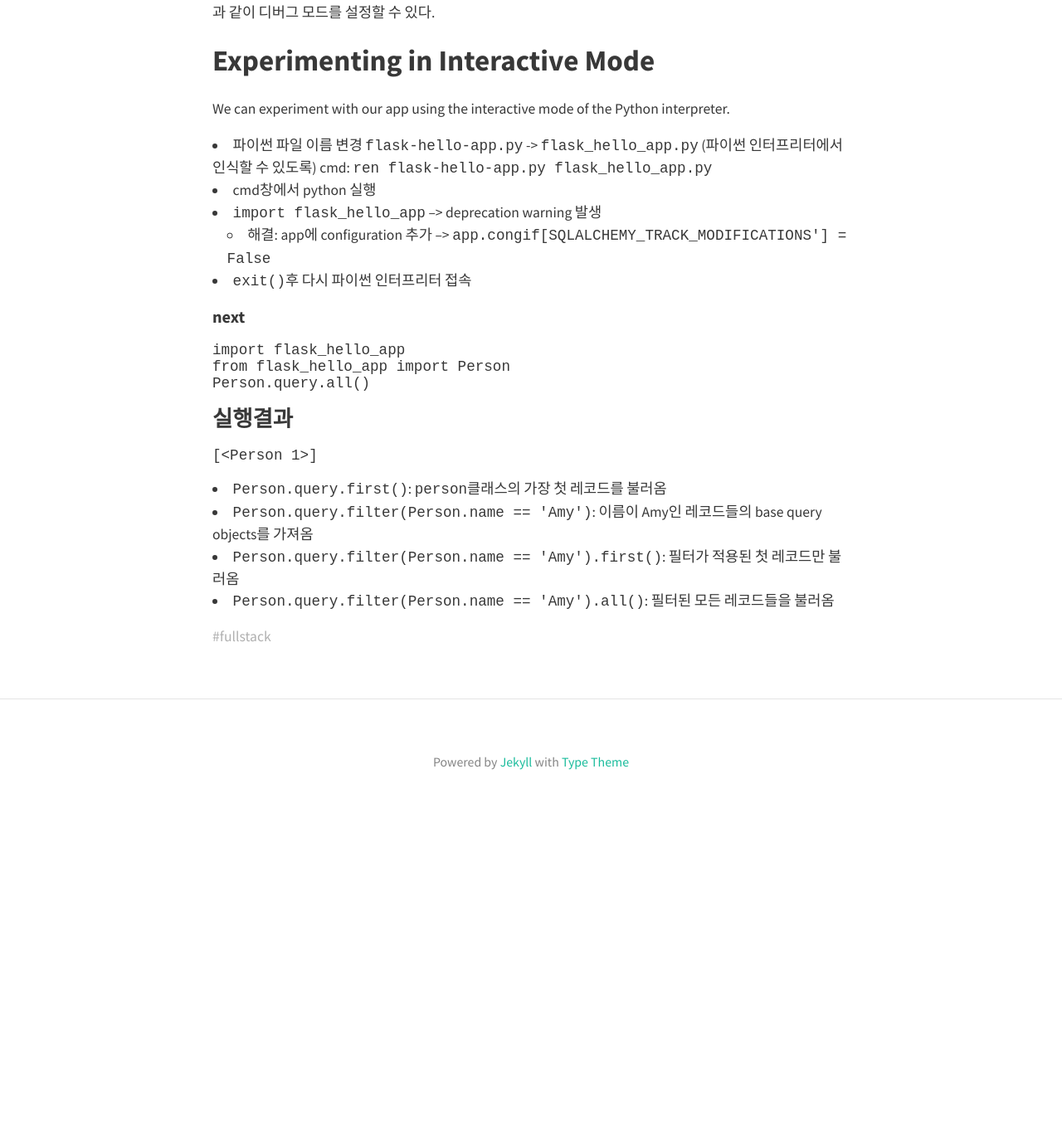
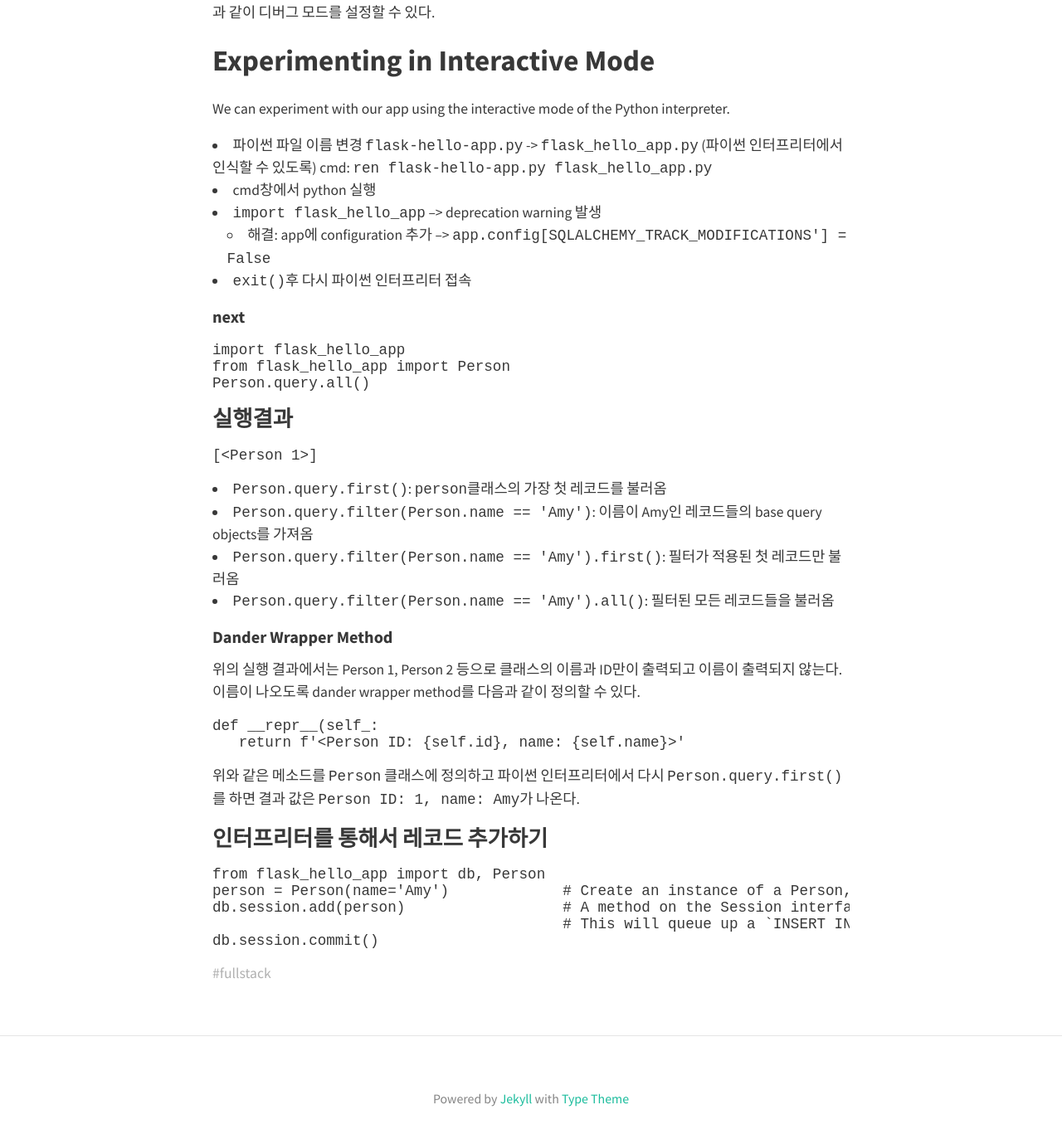
Before and after one commit to HyunlangBan/hyunlangban.github.io, a Jekyll site: the page built from _posts/2020-01-29-fullstack-06.md, in a window 1280 px wide and 1400 px high, scrolled down 4121 px. Shown: the top 1373 px of the window at 83% size. Built offline with Jekyll 4.4.1, drawn with Linux system fonts in a browser that asks for light colours; nearby versions of some CDN libraries; before the commit the page ends 5116 px from its top, so only the background shows below that.

Commit message:
Update 2020-01-29-fullstack-06.md

````diff
--- a/_posts/2020-01-29-fullstack-06.md
+++ b/_posts/2020-01-29-fullstack-06.md
@@ -139,7 +139,7 @@ We can experiment with our app using the interactive mode of the Python interpre
   cmd: `ren flask-hello-app.py flask_hello_app.py`
 - cmd창에서 python 실행
 - `import flask_hello_app` --> deprecation warning 발생
-  - 해결: app에 configuration 추가 --> `app.congif[SQLALCHEMY_TRACK_MODIFICATIONS'] = False`
+  - 해결: app에 configuration 추가 --> `app.config[SQLALCHEMY_TRACK_MODIFICATIONS'] = False`
 - `exit()`후 다시 파이썬 인터프리터 접속
 
 #### next
@@ -158,3 +158,22 @@ Person.query.all()
 - `Person.query.filter(Person.name == 'Amy')`: 이름이 Amy인 레코드들의 base query objects를 가져옴
 - `Person.query.filter(Person.name == 'Amy').first()`: 필터가 적용된 첫 레코드만 불러옴
 - `Person.query.filter(Person.name == 'Amy').all()`: 필터된 모든 레코드들을 불러옴
+
+#### Dander Wrapper Method
+위의 실행 결과에서는 Person 1, Person 2 등으로 클래스의 이름과 ID만이 출력되고 이름이 출력되지 않는다.
+이름이 나오도록 dander wrapper method를 다음과 같이 정의할 수 있다.
+```
+def __repr__(self_:
+   return f'<Person ID: {self.id}, name: {self.name}>'
+```
+
+위와 같은 메소드를 `Person` 클래스에 정의하고 파이썬 인터프리터에서 다시 `Person.query.first()`를 하면 결과 값은 `Person ID: 1, name: Amy`가 나온다.
+
+### 인터프리터를 통해서 레코드 추가하기
+```
+from flask_hello_app import db, Person
+person = Person(name='Amy')             # Create an instance of a Person, setting its attribute
+db.session.add(person)                  # A method on the Session interface in SQLAlchemy
+                                        # This will queue up a `INSERT INTO .... VALUES ('Amy');` statement in a transaction that is managed by db.session.
+db.session.commit()
+```
````
